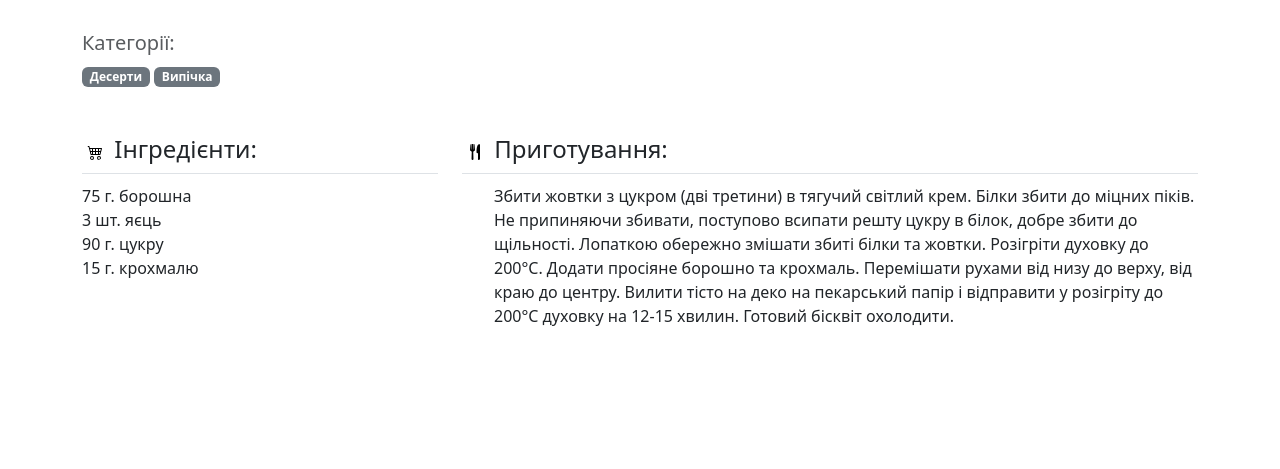
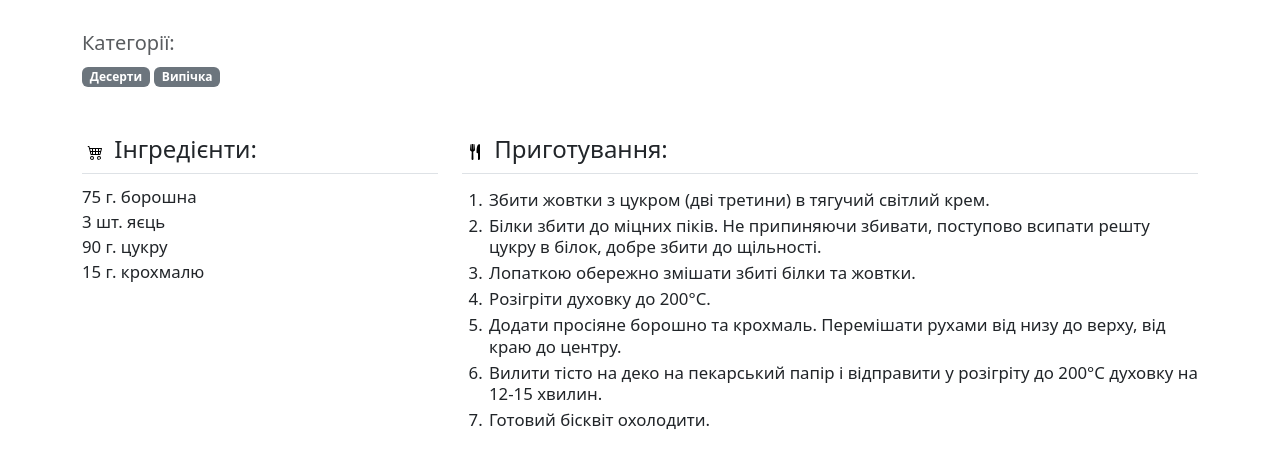
Before and after one commit to DariaNott/RecipeApp, a FastAPI app: page /recipe/1 in a window 1280 px wide. Shown: the part 203-672 px from the top of the page. Run offline with FastAPI, Linux system fonts and the light colour scheme; data comes from the database, SQL or seed files in the repository.

Commit message:
styles updated

```diff
--- a/static/css/style.css
+++ b/static/css/style.css
@@ -4,13 +4,30 @@ ul {
   margin-top: 10px;
   padding-bottom: 10px;
 }
+#ingredients ul.list-unstyled li {
+  font-size: 1.05rem;
+}
 ol {
   list-style-type: decimal;
   list-style-position: inside;
   margin-top: 10px;
   padding-bottom: 10px;
+}
+#cooking ol {
+  list-style-type: decimal;
+  list-style-position: outside;
+  margin-top: 15px;
+  margin-bottom: 20px;
+  padding-left: 25px; /* Тепер без ком, чисто через пробіл */
+}
 
+#cooking ol li {
+  padding-left: 2px;
+  margin-bottom: 4px;
+  line-height: 1.3;
+  font-size: 1.05rem;
 }
+
 img {
   max-width: 100%; /* Makes image responsive */
   height: auto; /* Maintains aspect ratio */
--- a/templates/recipe.html
+++ b/templates/recipe.html
@@ -67,7 +67,7 @@
         {% if recipe.instructions %}
         <ol>
             {% for step in recipe.instructions %}
-            {{ step.text | link_recipes | safe }}
+            <li>{{ step.text | link_recipes | safe }}</li>
             {% endfor %}
         </ol>
         {% else %}
```
